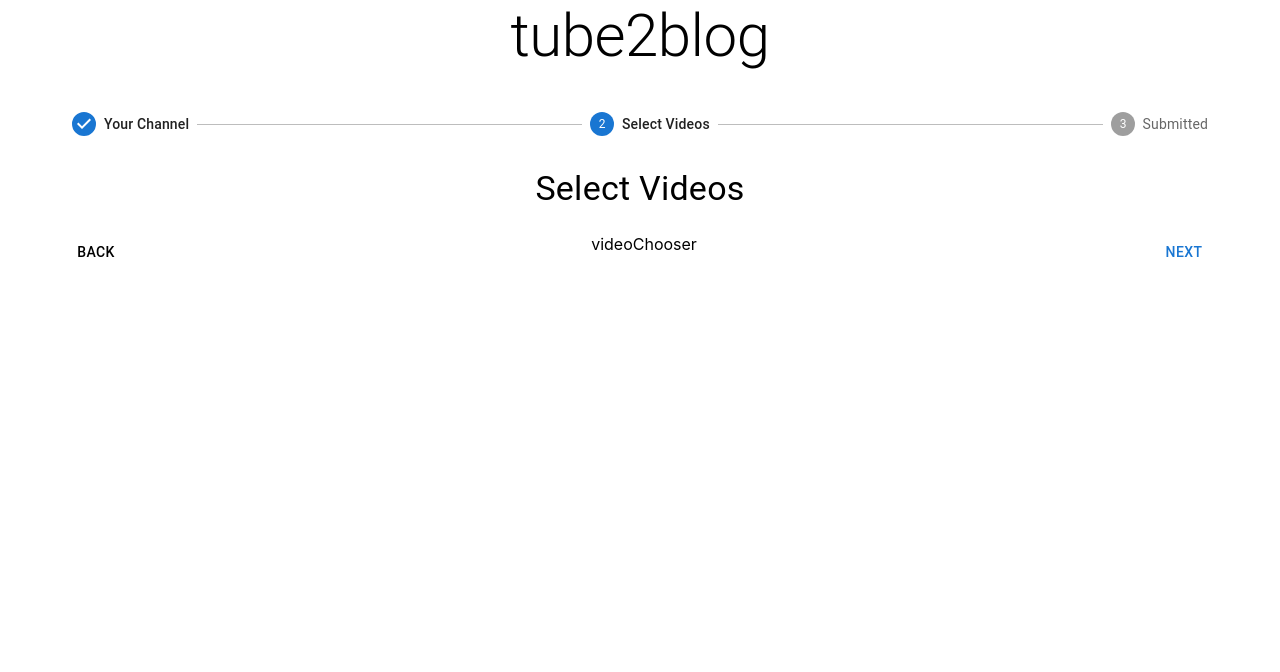
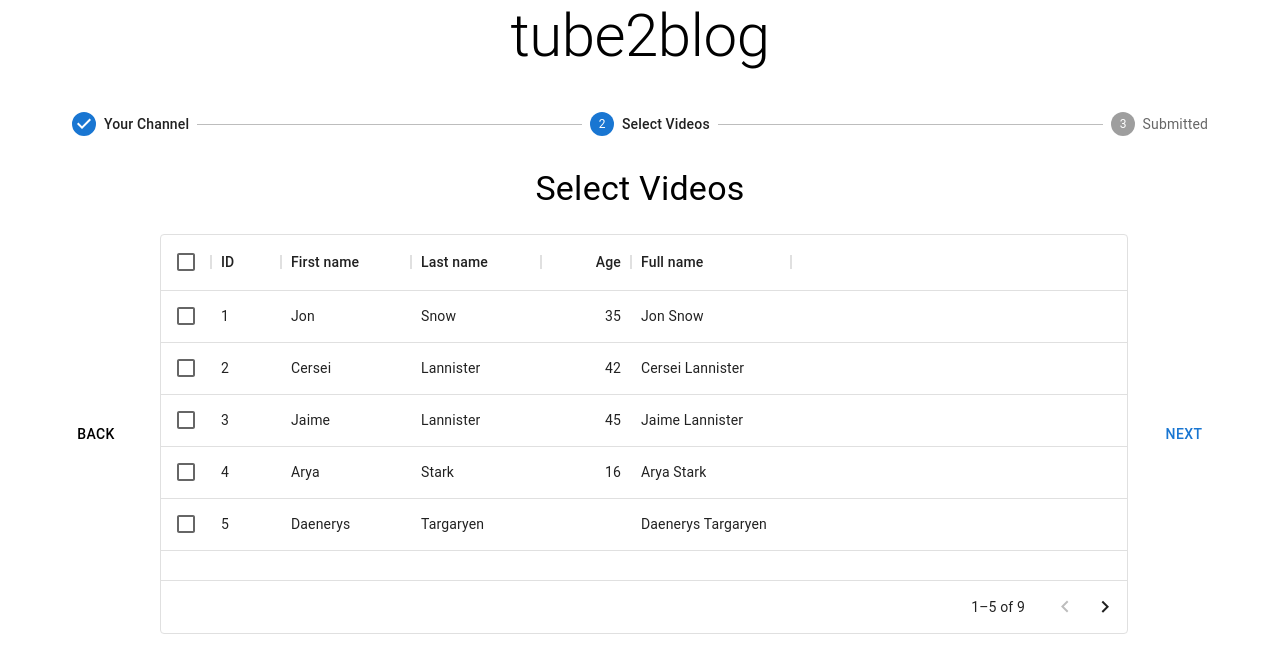
Before and after one commit to franz101/assemblyai, a React (Create React App) app in the folder ui/: page / in a window 1280 px wide. Both pictures are taken after a click on the button "NEXT". Shown: the top 672 px of the page. Built offline with nearby package versions, Linux system fonts and the light colour scheme.

Commit message:
Add material data grid for video chooser step

```diff
--- a/ui/package.json
+++ b/ui/package.json
@@ -6,6 +6,7 @@
     "@emotion/react": "^11.10.5",
     "@emotion/styled": "^11.10.5",
     "@mui/material": "^5.10.17",
+    "@mui/x-data-grid": "^5.17.14",
     "@testing-library/jest-dom": "^5.16.5",
     "@testing-library/react": "^13.4.0",
     "@testing-library/user-event": "^13.5.0",
--- /dev/null
+++ b/ui/src/components/VideoChooser.js
@@ -0,0 +1,49 @@
+import * as React from 'react';
+import { DataGrid } from '@mui/x-data-grid';
+
+const columns = [
+  { field: 'id', headerName: 'ID', width: 70 },
+  { field: 'firstName', headerName: 'First name', width: 130 },
+  { field: 'lastName', headerName: 'Last name', width: 130 },
+  {
+    field: 'age',
+    headerName: 'Age',
+    type: 'number',
+    width: 90,
+  },
+  {
+    field: 'fullName',
+    headerName: 'Full name',
+    description: 'This column has a value getter and is not sortable.',
+    sortable: false,
+    width: 160,
+    valueGetter: (params) =>
+      `${params.row.firstName || ''} ${params.row.lastName || ''}`,
+  },
+];
+
+const rows = [
+  { id: 1, lastName: 'Snow', firstName: 'Jon', age: 35 },
+  { id: 2, lastName: 'Lannister', firstName: 'Cersei', age: 42 },
+  { id: 3, lastName: 'Lannister', firstName: 'Jaime', age: 45 },
+  { id: 4, lastName: 'Stark', firstName: 'Arya', age: 16 },
+  { id: 5, lastName: 'Targaryen', firstName: 'Daenerys', age: null },
+  { id: 6, lastName: 'Melisandre', firstName: null, age: 150 },
+  { id: 7, lastName: 'Clifford', firstName: 'Ferrara', age: 44 },
+  { id: 8, lastName: 'Frances', firstName: 'Rossini', age: 36 },
+  { id: 9, lastName: 'Roxie', firstName: 'Harvey', age: 65 },
+];
+
+export default function VideoChooser() {
+  return (
+    <div style={{ height: 400, width: '100%' }}>
+      <DataGrid
+        rows={rows}
+        columns={columns}
+        pageSize={5}
+        rowsPerPageOptions={[5]}
+        checkboxSelection
+      />
+    </div>
+  );
+}
--- a/ui/src/screens/ChooseVideosStep.js
+++ b/ui/src/screens/ChooseVideosStep.js
@@ -1,5 +1,6 @@
 import { useState } from 'react';
 import { Container, Typography, TextField, Button } from '@mui/material';
+import VideoChooser from '../components/VideoChooser';
 
 const ChooseVideosStep = (props) => {
     const [error, setError] = useState(false);
@@ -8,7 +9,7 @@
     console.log(props);
 
     return <Container>
-        videoChooser
+        <VideoChooser />
     </Container>
 }
 
```
Also changed, not shown: 1 other file (tests, documents, lock files or other folders).
